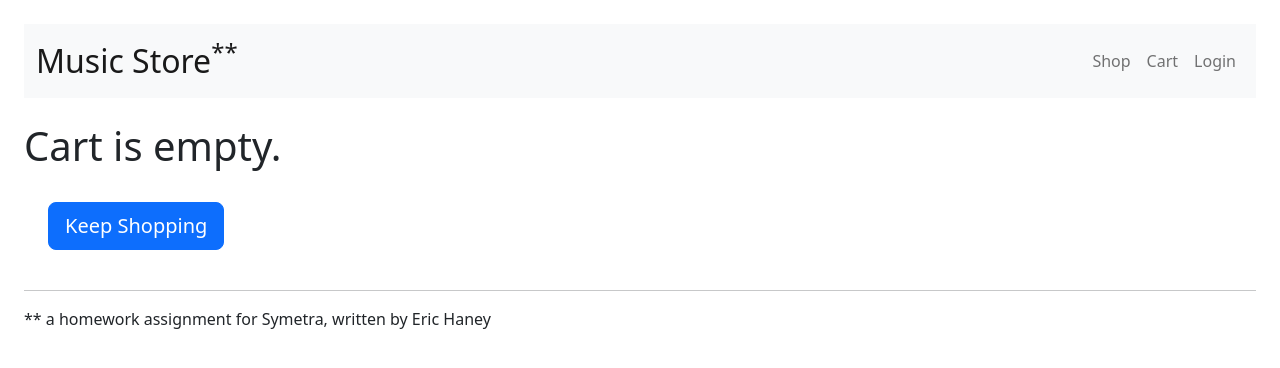
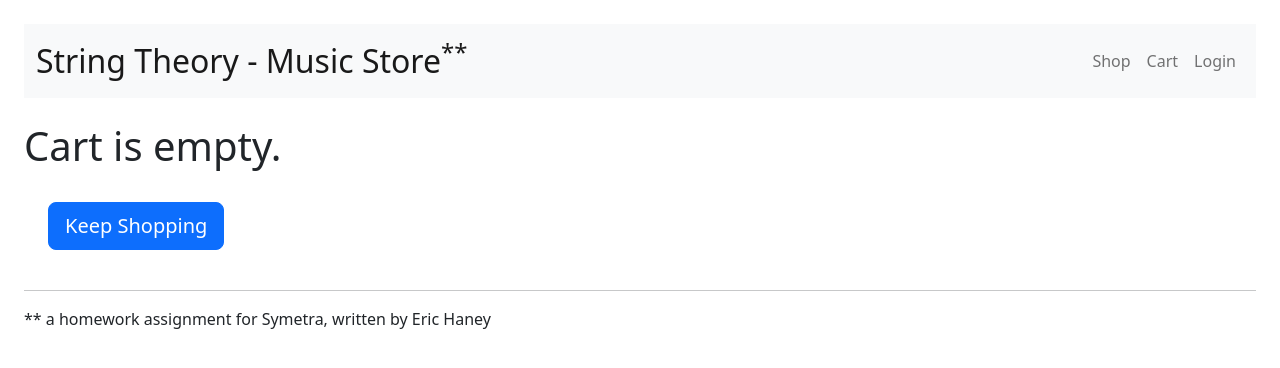
Before and after one commit to erichaney144/homework-client, a Next.js app: page /cart in a window 1280 px wide. Shown: the top 368 px of the page. Built offline with nearby package versions, Linux system fonts and the light colour scheme.

Commit message:
Change name of store.

```diff
--- a/components/Navbar.tsx
+++ b/components/Navbar.tsx
@@ -3,7 +3,7 @@ import Link from "next/link"
 const Navbar = ({user, setUser}) => (
 <nav className="navbar navbar-expand-lg navbar-light bg-light mb-4">
   <div className="container-fluid">
-    <Link className='navbar-brand' href='/'>Music Store<sup>**</sup></Link>
+    <Link className='navbar-brand' href='/'>String Theory - Music Store<sup>**</sup></Link>
     <button className="navbar-toggler" type="button" data-bs-toggle="collapse" data-bs-target="#navbarText" aria-controls="navbarText" aria-expanded="false" aria-label="Toggle navigation">
       <span className="navbar-toggler-icon"></span>
     </button>
--- a/pages/_app.tsx
+++ b/pages/_app.tsx
@@ -24,7 +24,7 @@ export default function MyApp({ Component, pageProps }: AppProps) {
 	pageProps.setOrderId = setOrderId
 
 	return (
-	  <Layout title="Music Store (Symetra Homework)" user={user} setUser={setUser}>
+	  <Layout title="String Theory - Music Store (Symetra Homework)" user={user} setUser={setUser}>
 			<Component {...pageProps} />
 			<LoginDialog user={user} setUser={setUser}/>
 			<LogoutConfirmationDialog/>
```
Also changed, not shown: 1 other file (tests, documents, lock files or other folders).
